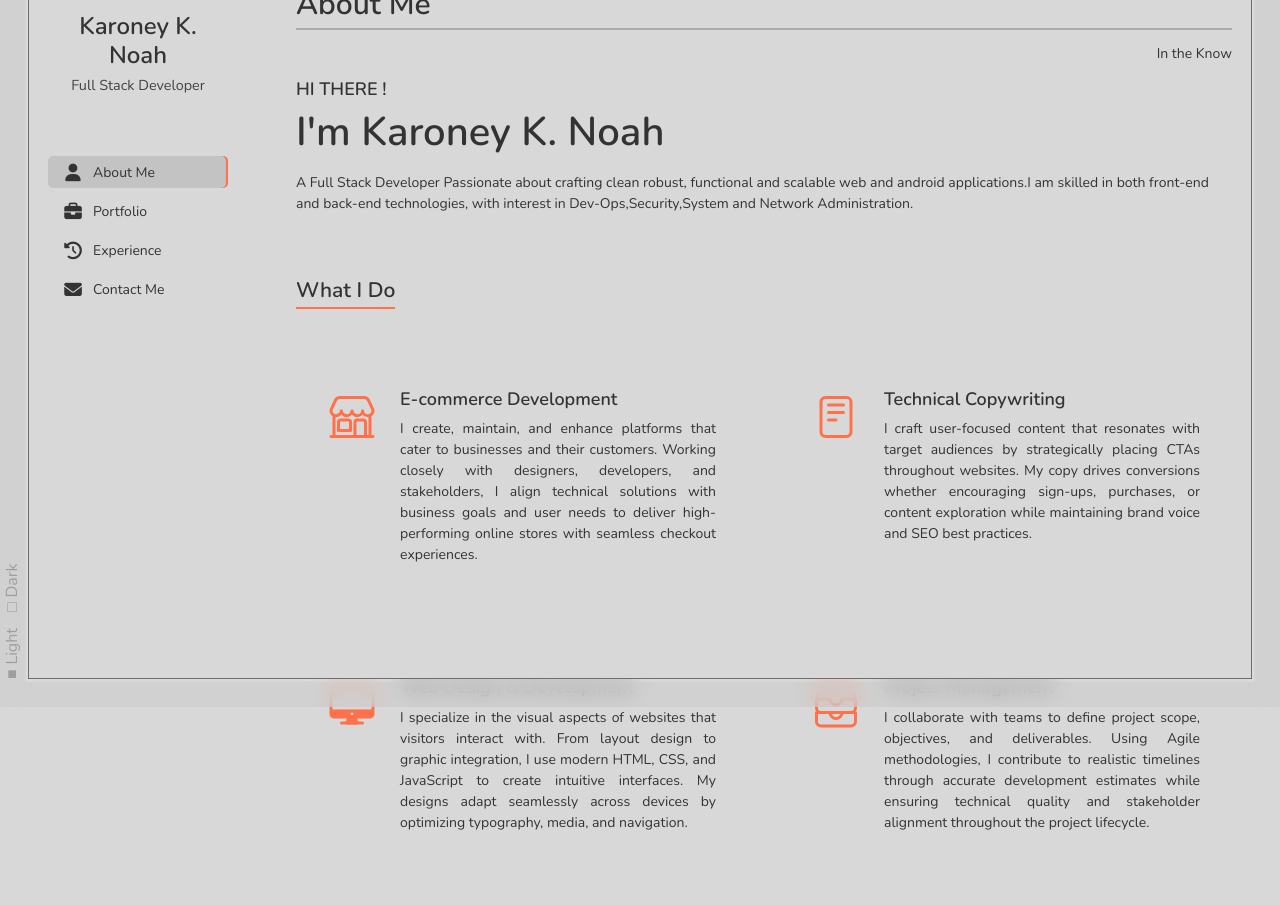
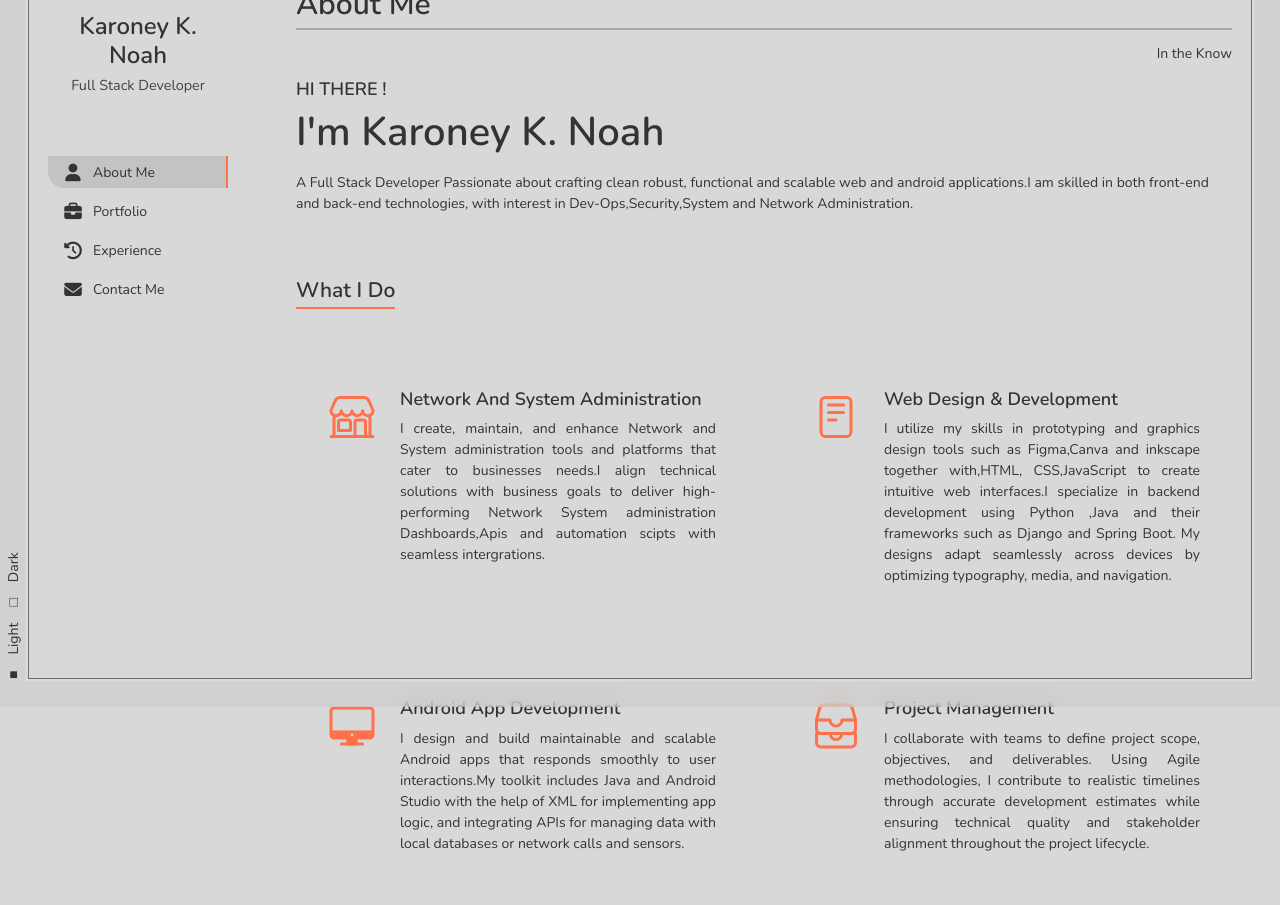
Before and after one commit to karoney-kn/karoney-kn.github.io, a plain HTML site: page index.html in a window 1280 px wide. Shown: the part 93-998 px from the top of the page. Drawn offline with nearby package versions, Linux system fonts and the light colour scheme.

Commit message:
New updates

```diff
--- a/Assets/menjo/css/style.css
+++ b/Assets/menjo/css/style.css
@@ -52,6 +52,7 @@
       --form-border: #ced4da;
       --nav-link-color: #333;
       --nav-link-hover: #4361ee;
+      --nav-background-color:#c3c3c3;
     }
 
     /* Dark Theme */
@@ -71,6 +72,7 @@
       --form-border: #3d3d3d;
       --nav-link-color: #e9ecef;
       --nav-link-hover: #4895ef;
+      --nav-background-color:rgba(0,0,0,0.5);
     }
 
         .frame-lining {
@@ -191,7 +193,8 @@
             height: 2.3em;
             padding: 10px 15px;
             margin-bottom: 7px;
-            border-radius: 5px;
+
+            border-radius: 0 0 0 1rem;
             color: var(--text-color);
             transition: all 0.2s ease;
             font-weight: 500;
@@ -202,19 +205,22 @@
     text-decoration: none;
     font-size: var(--font-size-14);
     transition: var(--transition-default);
+    transition: background-color 0.3s ease;
 }
 
 
 
 .nav li a:hover{
-    background: var(--background-dark-80);
-    box-shadow: inset -2px 0 0 var(--color-white-95);
-     color: var(--text-color);
+    background: var(--nav-background-color);
+    border-bottom: 2px solid var(--background-orange);
+    border-right: 2px solid var(--background-orange);
+    color: var(--text-color);
 }
 
 .nav li a.active{
-    background: var(--background-dark-80);
-    box-shadow: inset -2px 0 0 var(--background-orange);
+    border-right: 2px solid var(--background-orange);
+    background: var(--nav-background-color);
+
 }
 
         .nav-link i {
@@ -304,18 +310,22 @@
       display: flex;
       gap: 1rem;
       z-index: 10000;
-      mix-blend-mode: difference;
+
     }
 
     .theme-btn {
       display: flex;
       align-items: center;
-      gap: 0.3rem;
+      gap: 1rem;
       cursor: pointer;
+      color: var(--text-color);
+      font-size: var(--font-size-14);
     }
 
     #light-btn::before {
       content: "■";
+      b
+
     }
 
     #dark-btn::before {
--- a/index.html
+++ b/index.html
@@ -87,8 +87,8 @@
                     <ion-icon name="storefront-outline"></ion-icon>
                 </div>
                 <div class="service-content">
-                    <h3>E-commerce Development</h3>
-                    <p>I create, maintain, and enhance platforms that cater to businesses and their customers. Working closely with designers, developers, and stakeholders, I align technical solutions with business goals and user needs to deliver high-performing online stores with seamless checkout experiences.</p>
+                    <h3>Network And System Administration</h3>
+                    <p>I create, maintain, and enhance Network and System administration tools and platforms that cater to businesses needs.I align technical solutions with business goals to deliver high-performing Network System administration Dashboards,Apis and automation scipts with seamless intergrations.</p>
                 </div>
             </div>
 
@@ -97,10 +97,12 @@
                 <div class="service-icon">
                     <ion-icon name="reader-outline"></ion-icon>
                 </div>
+
                 <div class="service-content">
-                    <h3>Technical Copywriting</h3>
-                    <p>I craft user-focused content that resonates with target audiences by strategically placing CTAs throughout websites. My copy drives conversions whether encouraging sign-ups, purchases, or content exploration while maintaining brand voice and SEO best practices.</p>
+                    <h3>Web Design & Development</h3>
+                    <p>I utilize my skills in prototyping and graphics design tools such as Figma,Canva and inkscape together with,HTML, CSS,JavaScript to create intuitive web interfaces.I specialize in backend development using Python ,Java and their frameworks such as Django and Spring Boot. My designs adapt seamlessly across devices by optimizing typography, media, and navigation.</p>
                 </div>
+
             </div>
 
             <!-- Web Design Service -->
@@ -109,8 +111,8 @@
                     <ion-icon name="desktop-outline"></ion-icon>
                 </div>
                 <div class="service-content">
-                    <h3>Web Design & Development</h3>
-                    <p>I specialize in the visual aspects of websites that visitors interact with. From layout design to graphic integration, I use modern HTML, CSS, and JavaScript to create intuitive interfaces. My designs adapt seamlessly across devices by optimizing typography, media, and navigation.</p>
+                    <h3>Android App Development</h3>
+                    <p>I design and build maintainable and scalable Android apps that responds smoothly to user interactions.My toolkit includes Java and Android Studio with the help of XML for implementing app logic, and integrating APIs for managing data with local databases or network calls and sensors.</p>
                 </div>
             </div>
 
```
